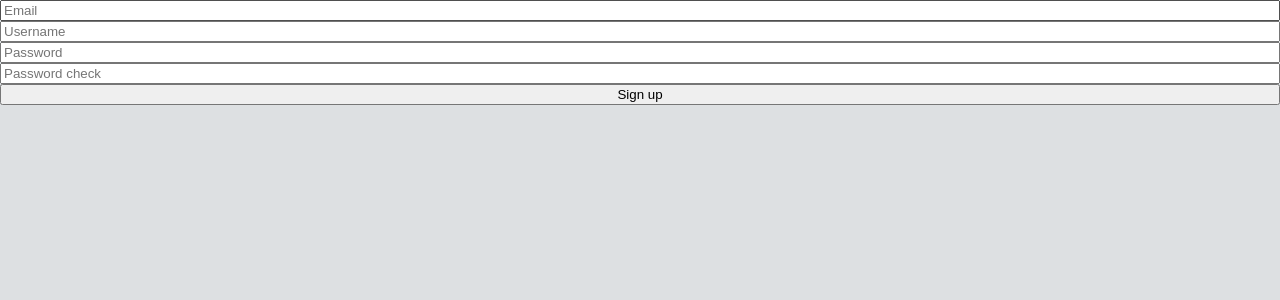
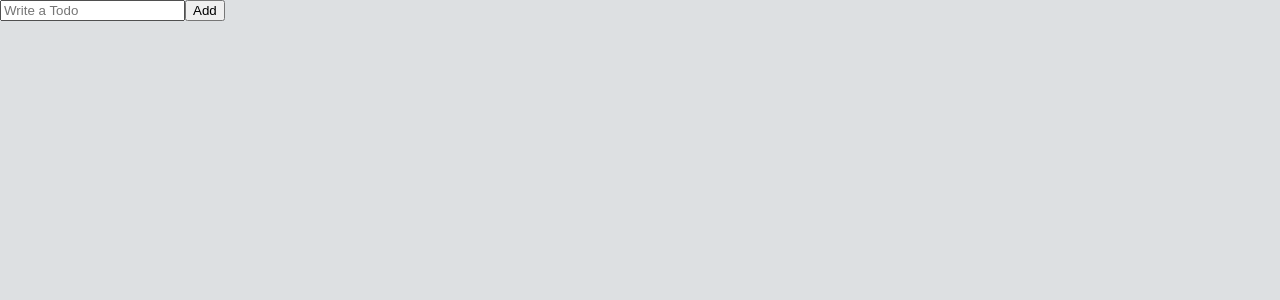
Before and after one commit to studyingheesu/todo-coil, a React (Create React App) app: page / in a window 1280 px wide. Shown: the top 300 px of the page. Built offline with nearby package versions, Linux system fonts and the light colour scheme.

Commit message:
react-hook-form todolist

```diff
--- a/src/App.tsx
+++ b/src/App.tsx
@@ -1,7 +1,7 @@
 import { createGlobalStyle } from 'styled-components';
 
 import './index.css';
-import SignUp from './SignUp';
+import ToDoList from './ToDoList';
 
 const GlobalStyle = createGlobalStyle`
 
@@ -15,7 +15,7 @@ function App() {
   return (
     <>
       <GlobalStyle />
-      <SignUp />
+      <ToDoList />
     </>
   );
 }
--- a/src/SignUp.tsx
+++ /dev/null
@@ -1,76 +0,0 @@
-import { useForm } from 'react-hook-form';
-
-interface IForm {
-  email: string;
-  username: string;
-  password: string;
-  passwordCheck: string;
-  extraError?: string;
-}
-
-const SignUp = () => {
-  const {
-    register,
-    handleSubmit,
-    formState: { errors },
-    getValues,
-  } = useForm<IForm>();
-
-  const onValid = (data: IForm) => {
-    console.log(data);
-  };
-  console.log(errors);
-
-  return (
-    <div>
-      <form style={{ display: 'flex', flexDirection: 'column' }} onSubmit={handleSubmit(onValid)}>
-        <input
-          type="text"
-          {...register('email', {
-            required: 'Email is required',
-            pattern: {
-              value: /^[A-Za-z0-9._%+-]+@\w+\.\w+$/,
-              message: 'Your email format is invalid',
-            },
-          })}
-          placeholder="Email"
-        />
-        <span>{errors?.email?.message}</span>
-        <input
-          type="text"
-          {...register('username', {
-            required: 'Username is required',
-            maxLength: { value: 15, message: 'Maximum length of username is 15.' },
-          })}
-          placeholder="Username"
-        />
-        <span>{errors?.username?.message}</span>
-        <input
-          type="password"
-          {...register('password', {
-            required: 'Password is required',
-            minLength: {
-              value: 4,
-              message: 'Your password is too short. Minimum lenght of password is 4.',
-            },
-          })}
-          placeholder="Password"
-        />
-        <span>{errors?.password?.message}</span>
-        <input
-          type="password"
-          {...register('passwordCheck', {
-            required: 'Password check is required',
-            validate: (passWordCheck) => passWordCheck === getValues('password') || 'Passwords are not the same',
-          })}
-          placeholder="Password check"
-        />
-        <span>{errors?.passwordCheck?.message}</span>
-        <button>Sign up</button>
-        <span>{errors?.extraError?.message}</span>
-      </form>
-    </div>
-  );
-};
-
-export default SignUp;
--- a/src/ToDoList.tsx
+++ b/src/ToDoList.tsx
@@ -1,19 +1,30 @@
-import React, { useState } from 'react';
+import { useForm } from 'react-hook-form';
+
+interface IForm {
+  todo: string;
+}
 
 const ToDoList = () => {
-  const [toDo, setToDo] = useState('');
-  const onChange = ({ currentTarget: { value } }: React.FormEvent<HTMLInputElement>) => {
-    setToDo(value);
-  };
-  const onSubmit = (event: React.FormEvent<HTMLFormElement>) => {
-    event.preventDefault();
-    console.log(toDo);
+  const {
+    register,
+    handleSubmit,
+    setValue,
+    formState: { errors },
+  } = useForm<IForm>();
+  const onValid = ({ todo }: IForm) => {
+    console.log(todo);
+    setValue('todo', '');
   };
   return (
     <div>
-      <form onSubmit={onSubmit}>
-        <input onChange={onChange} value={toDo} placeholder="Write a to do" />
-        <button>Add</button>
+      <form onSubmit={handleSubmit(onValid)}>
+        <p>
+          <input {...register('todo', { required: 'Todo is empty' })} placeholder="Write a Todo" />
+          <button>Add</button>
+        </p>
+        <p>
+          <span>{errors?.todo?.message}</span>
+        </p>
       </form>
     </div>
   );
```
